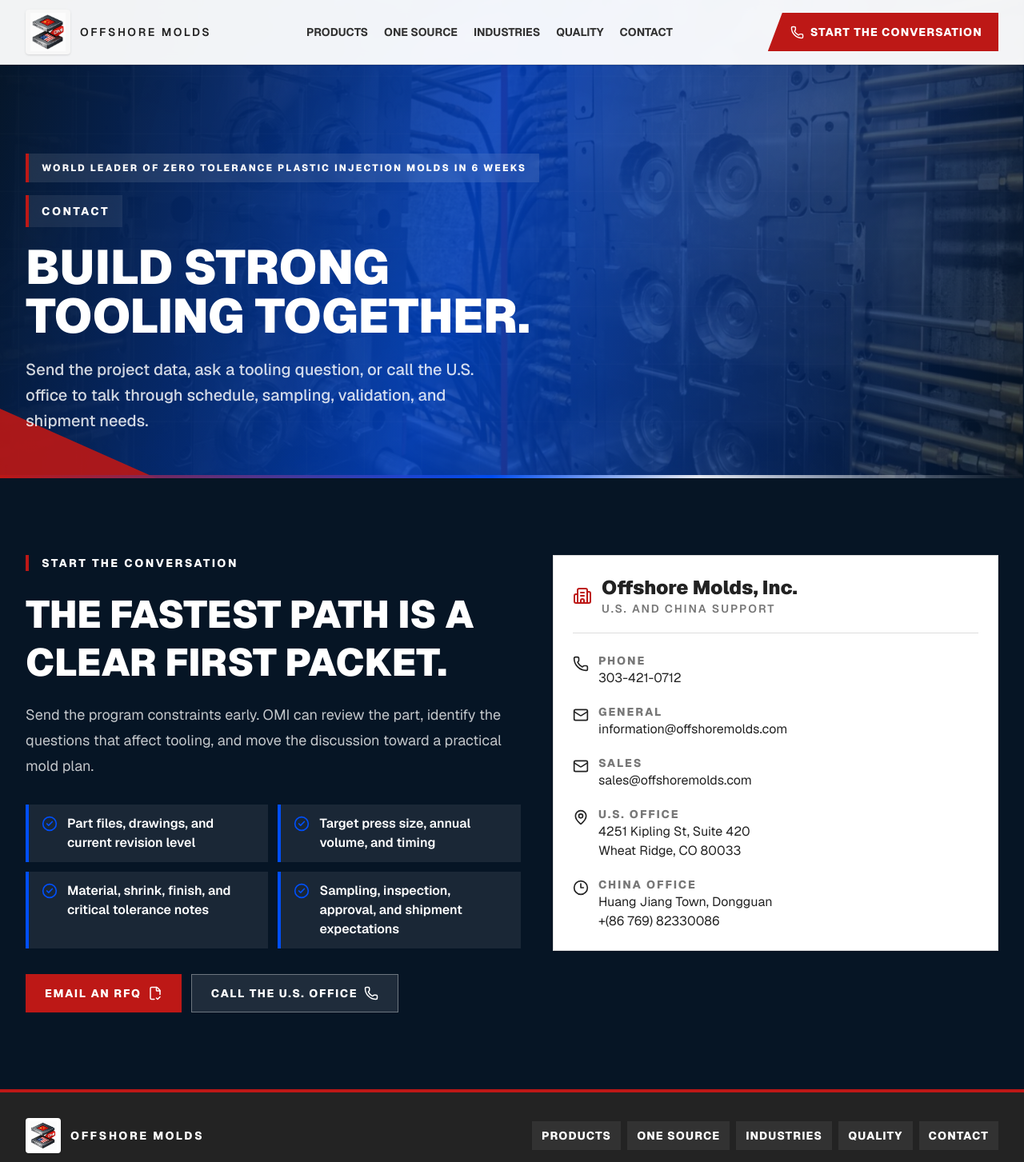
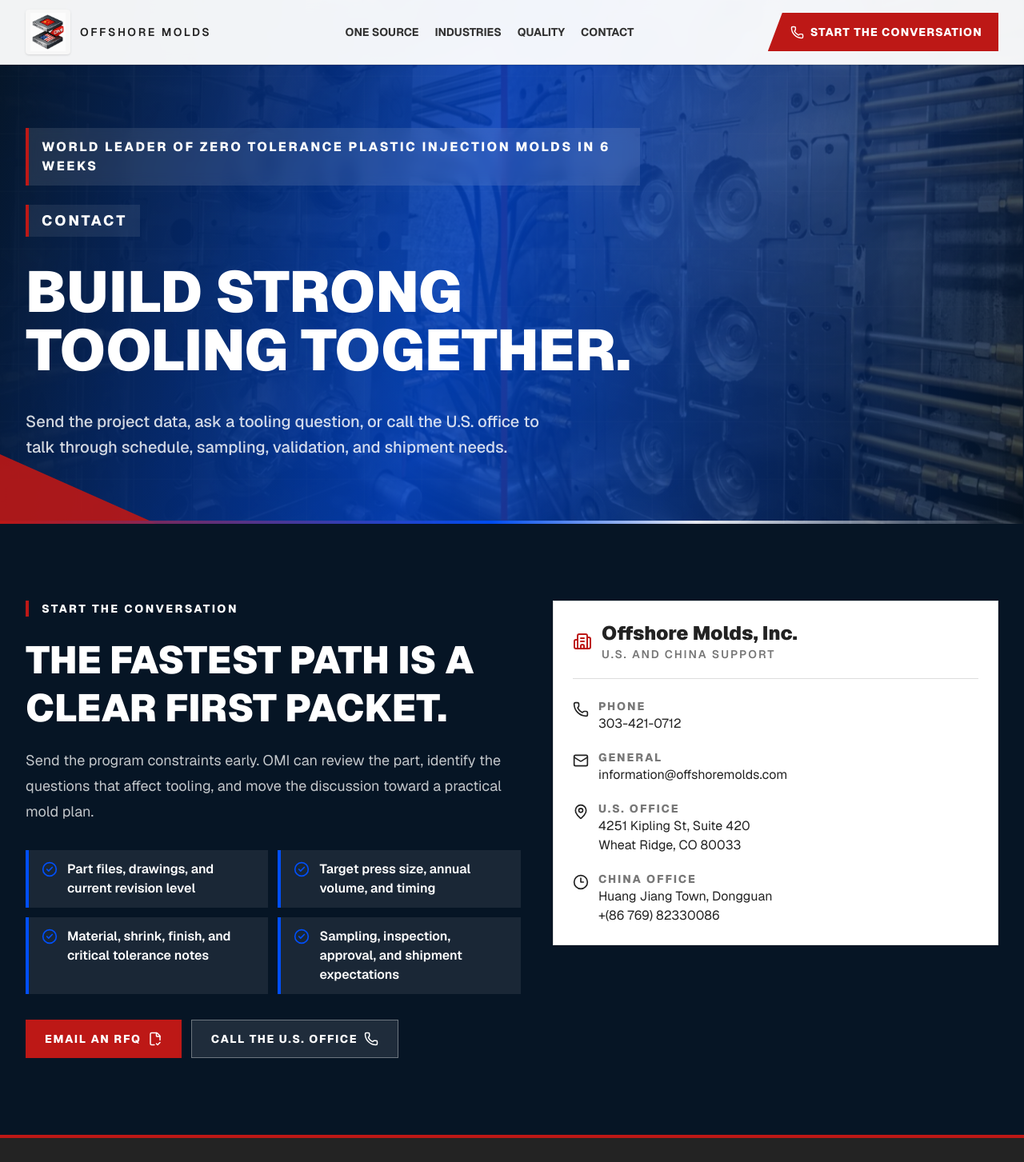
Before and after one commit to swaltersjrtest/offshoremolds, a Next.js app: page /contact in a window 1280 px wide. Shown: the top 1453 px of the page at 80% size. Built offline with nearby package versions, Linux system fonts and the light colour scheme.

Commit message:
Move products content into industries

```diff
--- a/src/app/capabilities/page.tsx
+++ b/src/app/capabilities/page.tsx
@@ -1,76 +1,5 @@
-import type { Metadata } from "next";
-import { Mail } from "lucide-react";
-import {
-  CtaBand,
-  PageHero,
-  SiteFooter,
-} from "../components/site-shell";
-import { capabilities } from "../site-data";
+import { redirect } from "next/navigation";
 
-export const metadata: Metadata = {
-  title: "Products | Offshore Molds",
-  description:
-    "Explore Offshore Molds plastic injection mold products and services, including custom tooling, large tools, moldflow, design, sampling, validation, and U.S.-managed offshore support.",
-};
-
-export default function CapabilitiesPage() {
-  return (
-    <main className="min-h-screen bg-[#eef1f2] text-[#222222]">
-      <PageHero
-        eyebrow="Products"
-        title="Injection mold programs from one managed source."
-        copy="OMI connects design, moldflow, offshore build capacity, sampling, inspection, and U.S. project control into one accountable tooling path."
-        image="/omi/five-axis-machining-head.jpg"
-        imageAlt="Five-axis machining head cutting a polished mold cavity"
-      />
-
-      <section className="bg-white py-18 sm:py-24">
-        <div className="mx-auto max-w-7xl px-4 sm:px-6 lg:px-8">
-          <div className="flex flex-col justify-between gap-6 md:flex-row md:items-end">
-            <div className="max-w-3xl">
-              <p className="text-sm font-extrabold uppercase tracking-[0.18em] text-[#BD1816]">
-                Service areas
-              </p>
-              <h2 className="mt-4 text-balance text-4xl font-black uppercase leading-tight sm:text-5xl">
-                Tooling services without the extra maze.
-              </h2>
-            </div>
-            <a
-              href="mailto:information@offshoremolds.com?subject=Capabilities%20question"
-              className="inline-flex min-h-12 items-center justify-center gap-2 border border-[#004ff9] px-5 text-sm font-extrabold uppercase tracking-[0.12em] text-[#004ff9] transition hover:bg-[#004ff9] hover:text-white"
-            >
-              Ask a tooling question <Mail aria-hidden="true" size={18} />
-            </a>
-          </div>
-
-          <div className="mt-12 grid gap-px bg-[#d7dcde] md:grid-cols-2 lg:grid-cols-4">
-            {capabilities.map((item) => {
-              const Icon = item.icon;
-
-              return (
-                <article key={item.title} className="group bg-white p-6 transition hover:bg-[#004ff9]">
-                  <Icon aria-hidden="true" className="text-[#BD1816] transition group-hover:text-white" size={28} />
-                  <p className="mt-6 text-xs font-extrabold uppercase tracking-[0.16em] text-[#BD1816] transition group-hover:text-white">
-                    {item.eyebrow}
-                  </p>
-                  <h3 className="mt-3 text-2xl font-black text-[#222222] transition group-hover:text-white">
-                    {item.title}
-                  </h3>
-                  <p className="mt-3 text-base leading-7 text-[#666] transition group-hover:text-white/84">
-                    {item.text}
-                  </p>
-                </article>
-              );
-            })}
-          </div>
-        </div>
-      </section>
-
-      <CtaBand
-        title="Bring OMI into the product discussion early."
-        copy="Send the part files, press target, material, critical tolerances, and launch timing. OMI will shape those requirements into a practical tooling path."
-      />
-      <SiteFooter />
-    </main>
-  );
+export default function CapabilitiesRedirect() {
+  redirect("/industries");
 }
--- a/src/app/components/site-shell.tsx
+++ b/src/app/components/site-shell.tsx
@@ -132,7 +132,7 @@
 
 export function PageHero({ eyebrow, title, copy, image, imageAlt }: PageHeroProps) {
   return (
-    <section className="omi-hero-motion relative isolate flex min-h-[440px] items-end overflow-hidden bg-[#061525] pt-20 md:min-h-[52vh]">
+    <section className="omi-hero-motion relative isolate flex min-h-[500px] items-center overflow-hidden bg-[#061525] pt-20 md:min-h-[56vh]">
       <SiteHeader variant="overlay" />
       <Image
         src={image}
@@ -151,18 +151,18 @@
         className="omi-hero-red-wedge absolute bottom-0 left-0 h-24 w-56 bg-[#BD1816]/90 md:h-32 md:w-72"
         style={{ clipPath: "polygon(0 32%, 68% 100%, 0 100%)" }}
       />
-      <div className="relative z-10 mx-auto w-full max-w-7xl px-4 pb-12 pt-28 sm:px-6 lg:px-8 lg:pb-14">
-        <div className="max-w-2xl">
-          <p className="omi-intro-kicker inline-flex max-w-2xl border-l-4 border-[#BD1816] bg-white/10 px-4 py-2 text-xs font-extrabold uppercase leading-5 tracking-[0.18em] text-white backdrop-blur">
+      <div className="relative z-10 mx-auto w-full max-w-7xl px-4 py-20 sm:px-6 lg:px-8">
+        <div className="max-w-4xl">
+          <p className="omi-intro-kicker inline-flex max-w-3xl border-l-4 border-[#BD1816] bg-white/10 px-4 py-3 text-sm font-extrabold uppercase leading-6 tracking-[0.16em] text-white backdrop-blur sm:text-base">
             {siteTagline}
           </p>
-          <p className="omi-intro-kicker mt-4 inline-block border-l-4 border-[#BD1816] bg-white/8 px-4 py-2 text-sm font-extrabold uppercase leading-6 tracking-[0.18em] text-white backdrop-blur">
+          <p className="omi-intro-kicker mt-6 inline-block border-l-4 border-[#BD1816] bg-white/8 px-4 py-2 text-base font-extrabold uppercase leading-6 tracking-[0.16em] text-white backdrop-blur sm:text-lg">
             {eyebrow}
           </p>
-          <h1 className="omi-intro-title mt-5 text-balance text-4xl font-black uppercase leading-[1.02] text-white sm:text-6xl">
+          <h1 className="omi-intro-title mt-8 text-balance text-5xl font-black uppercase leading-[1.02] text-white sm:text-6xl lg:text-7xl">
             {title}
           </h1>
-          <p className="omi-intro-copy mt-5 max-w-xl text-pretty text-lg font-medium leading-8 text-white/82 sm:text-xl">
+          <p className="omi-intro-copy mt-9 max-w-2xl text-pretty text-lg font-medium leading-8 text-white/82 sm:text-xl">
             {copy}
           </p>
         </div>
@@ -242,18 +242,6 @@
               General
             </span>
             {contactInfo.generalEmail}
-          </span>
-        </a>
-        <a
-          href={`mailto:${contactInfo.salesEmail}`}
-          className="flex items-start gap-3 transition hover:text-[#BD1816]"
-        >
-          <Mail aria-hidden="true" className="mt-1 shrink-0" size={20} />
-          <span>
-            <span className="block text-sm font-extrabold uppercase tracking-[0.14em] text-[#777]">
-              Sales
-            </span>
-            {contactInfo.salesEmail}
           </span>
         </a>
         <div className="flex items-start gap-3">
--- a/src/app/industries/page.tsx
+++ b/src/app/industries/page.tsx
@@ -1,9 +1,9 @@
 import type { Metadata } from "next";
 import Image from "next/image";
 import Link from "next/link";
-import { ArrowRight } from "lucide-react";
+import { ArrowRight, Mail } from "lucide-react";
 import { CtaBand, PageHero, SiteFooter } from "../components/site-shell";
-import { industries } from "../site-data";
+import { capabilities, contactInfo, industries } from "../site-data";
 
 export const metadata: Metadata = {
   title: "Industries Served | Offshore Molds",
@@ -82,6 +82,48 @@
         </div>
       </section>
 
+      <section className="bg-white py-18 sm:py-24">
+        <div className="mx-auto max-w-7xl px-4 sm:px-6 lg:px-8">
+          <div className="flex flex-col justify-between gap-6 md:flex-row md:items-end">
+            <div className="max-w-3xl">
+              <p className="text-sm font-extrabold uppercase tracking-[0.18em] text-[#BD1816]">
+                Service areas
+              </p>
+              <h2 className="mt-4 text-balance text-4xl font-black uppercase leading-tight text-[#222222] sm:text-5xl">
+                Tooling services without the extra maze.
+              </h2>
+            </div>
+            <a
+              href={`mailto:${contactInfo.generalEmail}?subject=Tooling%20question`}
+              className="inline-flex min-h-12 items-center justify-center gap-2 border border-[#004ff9] px-5 text-sm font-extrabold uppercase tracking-[0.12em] text-[#004ff9] transition hover:bg-[#004ff9] hover:text-white"
+            >
+              Ask a tooling question <Mail aria-hidden="true" size={18} />
+            </a>
+          </div>
+
+          <div className="mt-12 grid gap-px bg-[#d7dcde] md:grid-cols-2 lg:grid-cols-4">
+            {capabilities.map((item) => {
+              const Icon = item.icon;
+
+              return (
+                <article key={item.title} className="group bg-white p-6 transition hover:bg-[#004ff9]">
+                  <Icon aria-hidden="true" className="text-[#BD1816] transition group-hover:text-white" size={28} />
+                  <p className="mt-6 text-xs font-extrabold uppercase tracking-[0.16em] text-[#BD1816] transition group-hover:text-white">
+                    {item.eyebrow}
+                  </p>
+                  <h3 className="mt-3 text-2xl font-black text-[#222222] transition group-hover:text-white">
+                    {item.title}
+                  </h3>
+                  <p className="mt-3 text-base leading-7 text-[#666] transition group-hover:text-white/84">
+                    {item.text}
+                  </p>
+                </article>
+              );
+            })}
+          </div>
+        </div>
+      </section>
+
       <CtaBand
         title="Have a market-specific tooling challenge?"
         copy="Send the part data, press target, annual volume, material, finish expectations, and launch date. OMI can help turn those requirements into a practical tooling path."
--- a/src/app/site-data.ts
+++ b/src/app/site-data.ts
@@ -7,7 +7,6 @@
   Gauge,
   HeartPulse,
   Microscope,
-  Ruler,
   ShieldCheck,
   Wrench,
 } from "lucide-react";
@@ -32,7 +31,6 @@
 };
 
 export const mainNav = [
-  { label: "Products", href: "/capabilities" },
   { label: "One Source", href: "/process" },
   { label: "Industries", href: "/industries" },
   { label: "Quality", href: "/quality" },
@@ -58,12 +56,12 @@
     label: "After design approval",
   },
   {
-    value: "50-3500T",
+    value: "50-500T",
     label: "Plastic injection mold programs supported",
   },
   {
     value: "500 - 1500T",
-    label: "Medium mold tonnage single to multicavity tool.",
+    label: "Medium mold tonnage single to multicavity.",
   },
   {
     value: "1500T - 3500T",
@@ -223,12 +221,6 @@
 
 export const homeRoutes = [
   {
-    title: "Products",
-    href: "/capabilities",
-    icon: Ruler,
-    text: "See tooling capacity, moldflow support, sampling, and validation details.",
-  },
-  {
     title: "One Source",
     href: "/process",
     icon: ClipboardCheck,
@@ -238,7 +230,7 @@
     title: "Industries",
     href: "/industries",
     icon: Factory,
-    text: "Review the markets and part types OMI supports with offshore tooling programs.",
+    text: "Review the markets, part types, and service areas OMI supports with offshore tooling programs.",
   },
   {
     title: "Quality",
@@ -257,7 +249,7 @@
   {
     title: "Tool Build",
     text: "China-based execution with daily oversight, milestone visibility, and U.S. program ownership.",
-    href: "/capabilities",
+    href: "/industries",
   },
   {
     title: "Sampling & Validation",
```
Also changed, not shown: src/app/page.tsx (+14 -5 lines).
